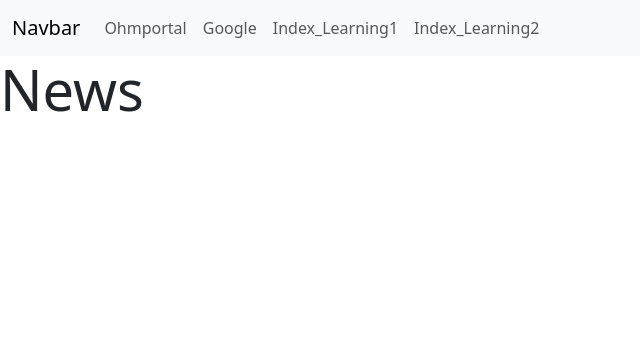
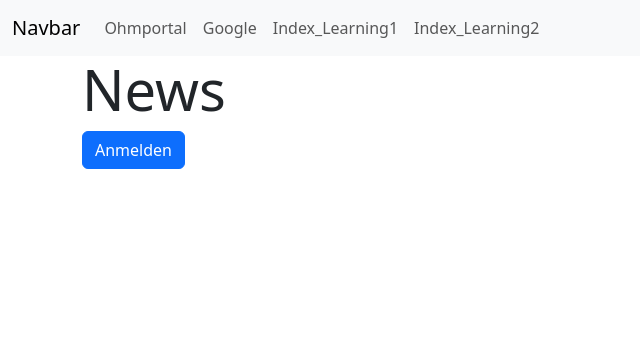
Before and after one commit to Js-Sman/PyWebDev_Django, a Django app: page /demo/ in a window 1280 px wide. Shown: the top 356 px of the page, without its empty margins (0-640 px from the left). Run offline with Django 4.2, Linux system fonts and the light colour scheme; data comes from the database, SQL or seed files in the repository.

Commit message:
login und logout umgesetzt und in die index.html gezogen

```diff
--- a/PyWebDev_DemoApplikation/urls.py
+++ b/PyWebDev_DemoApplikation/urls.py
@@ -4,6 +4,7 @@ from . import views  # Nötig um von hier aus auf die verschiedenen views zu rou
 urlpatterns = [
     path('learning1', views.index_learning1, name='index_learning1'),
     path('learning2', views.index_learning2, name='index_learning2'),
+
     path('', views.index, name='index'),
     path('new', views.new_notice, name='new'),
     path('delete/<int:delete_id>', views.delete_notice, name='delete'),
--- a/templates/base_bootstrap.html
+++ b/templates/base_bootstrap.html
@@ -43,9 +43,16 @@
 
 <!--HTML ist Reihenfolgen sensitiv → hier kommt zuerst die NavBar dann der Body...-->
 <body>
+
+
+<div class="container">
+
     {% block content %}
 
     {% endblock %}
+
+</div>
+
 </body>
 
 
--- a/templates/demo/index.html
+++ b/templates/demo/index.html
@@ -44,6 +44,7 @@
         <!-- mit dem href verweist man auf eine url die in den urls.py hinterlegt ist
         -> hier spielt der name eine rolle -->
     {% endif %}
+
     <!-- So würde man mit reinem HTML ein Formular erzeugen
     <form action="/new" method="post">
         Vorname:<br>
@@ -58,4 +59,18 @@
     -->
 
 
+
+    {% if user.is_authenticated %}
+        <a href="{% url 'logout' %}" class="btn btn-primary">Abmelden</a>
+    {%  endif %}
+
+    {% block login %}
+
+        {% if user.is_anonymous %}
+            <a href="{% url 'login' %}" class="btn btn-primary">Anmelden</a>
+        {%  endif %}
+
      {% endblock %}
+
+
+{% endblock %}
```
Lines whose indentation alone changed are shown as unchanged.
